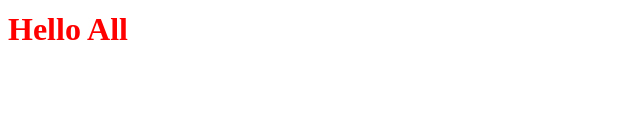
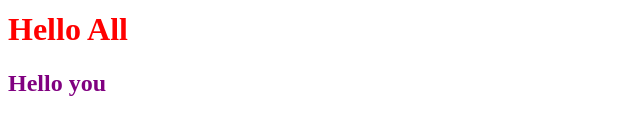
Before and after one commit to aditya0me/pab-git-demo, a plain HTML site: page index.html in a window 1280 px wide. Shown: the part 244-378 px from the top of the page, without its empty margins (0-640 px from the left). Drawn offline with Linux system fonts and the light colour scheme.

Commit message:
added a h2 in index.html

```diff
--- a/index.html
+++ b/index.html
@@ -13,5 +13,6 @@
     <h1>Hello All</h1>
     <h1>Hello All</h1>
     <h1>Hello All</h1>
+    <h2>Hello you</h2>
 </body>
 </html>
```
